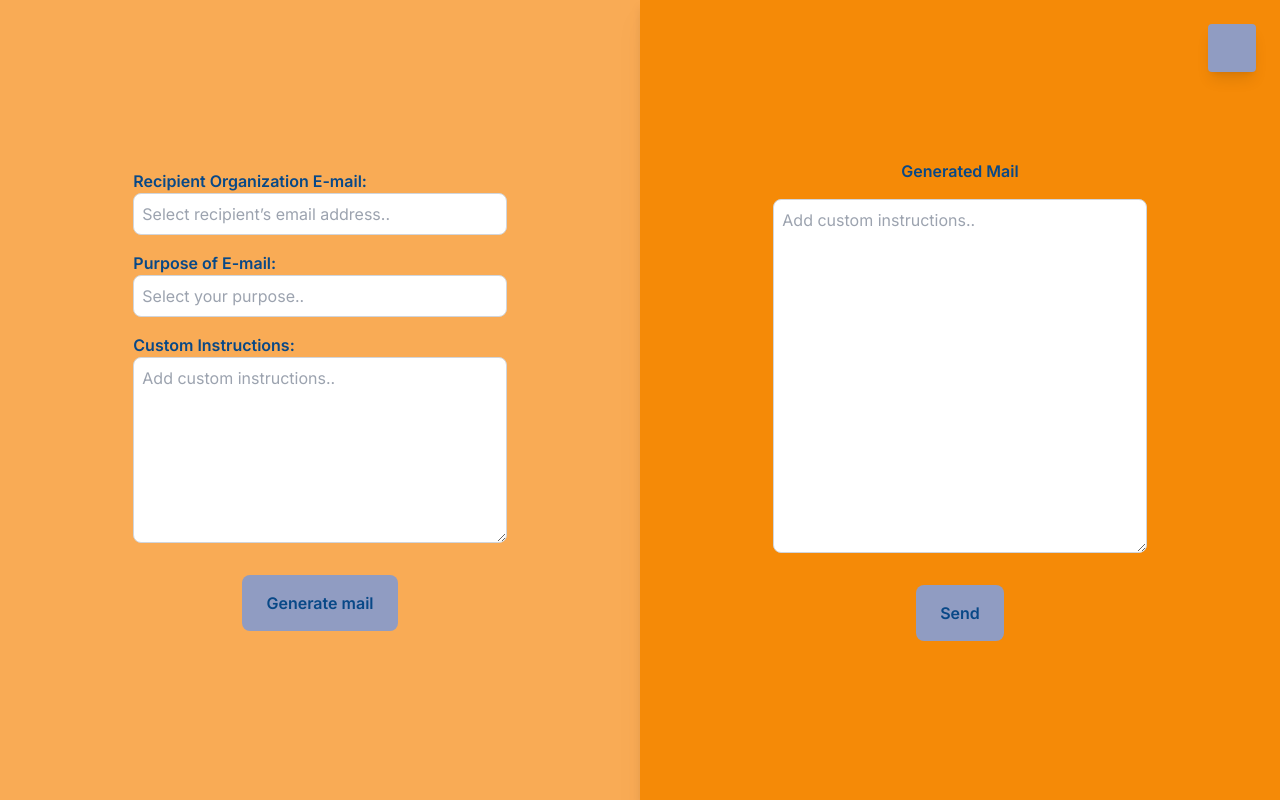
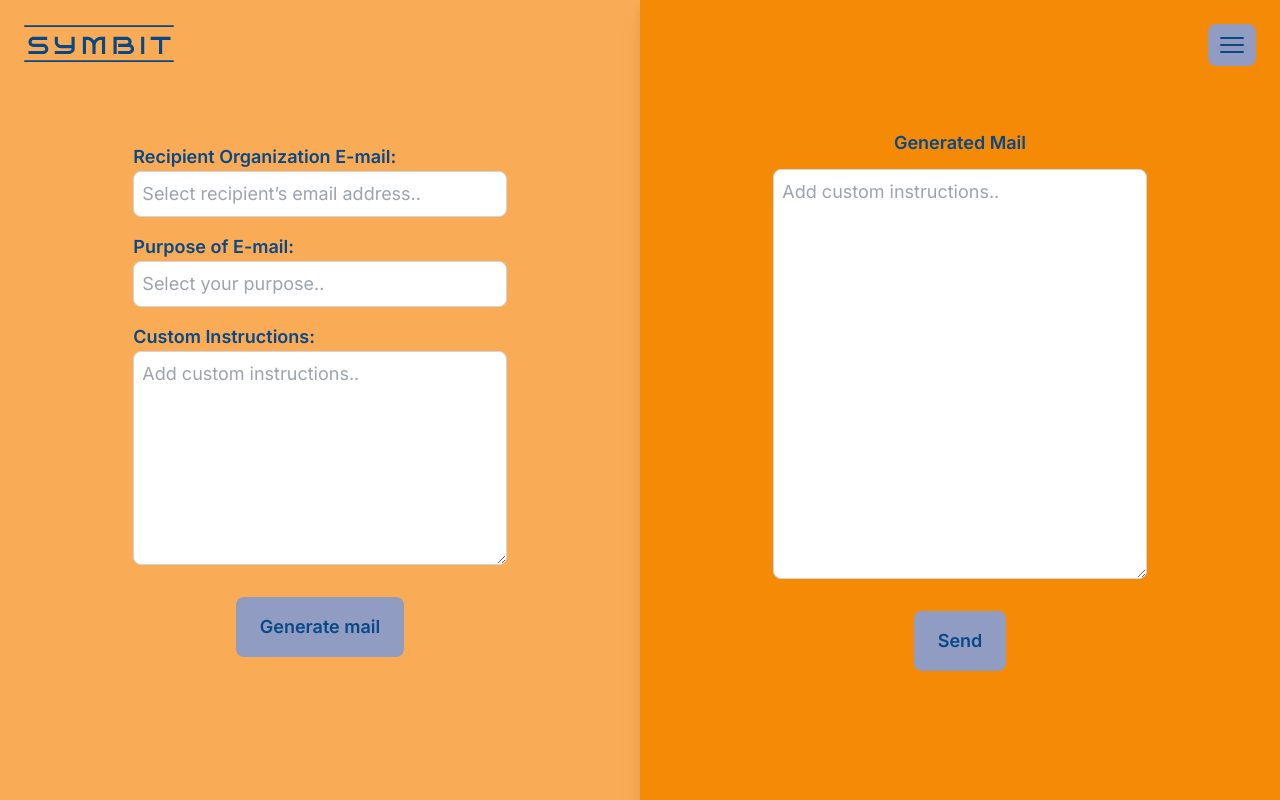
Before and after one commit to vedantkingh/symbit, a Next.js app: page /profile in a window 1280 px wide. Built offline with nearby package versions, Linux system fonts and the light colour scheme.

Commit message:
Update: UI Feat: Logout

```diff
--- a/src/app/components/HeroComponent.tsx
+++ b/src/app/components/HeroComponent.tsx
@@ -4,8 +4,8 @@ import React from 'react';
 const HeroComponent = () => {
     return (
         <div className="flex flex-col items-left justify-center w-1/2 h-screen bg-white p-8">
-            <div>
-                <Image src="/symbit_logo.svg" alt="Symbit logo" width={150} height={37} />
+            <div className="absolute top-0 left-0 mt-6 ml-6">
+                <Image src="/symbit_logo_orange.svg" alt="Symbit logo" width={150} height={37} />
             </div>
             <div className="flex flex-col items-center justify-center p-16">
                 <div className="text-5xl font-bold my-12 text-lightBlack">
--- /dev/null
+++ b/src/app/profile/DropDownMenu.tsx
@@ -0,0 +1,30 @@
+import React from 'react';
+import '@/app/profile/style.css'
+import axios from "axios";
+import { toast } from "react-hot-toast";
+import { useRouter } from "next/navigation";
+
+const DropDownMenu = () => {
+    const router = useRouter()
+    const logout = async () => {
+        try {
+            await axios.get('/api/users/logout')
+            toast.success('Logout successful')
+            router.push('/login')
+        } catch (error: any) {
+            console.log(error.message);
+            toast.error(error.message)
+        }
+    }
+
+    return (
+        <div className="flex flex-col top-0 right-0 mt-20 mr-6 z-10 text-darkBlue bg-lightBlue font-semibold text-sm rounded-lg dropDown before:bg-lightBlue">
+            <ul className="flex flex-col gap-4 p-4">
+                <li className="cursor-pointer">Settings</li>
+                <li className="cursor-pointer" onClick={logout}>Logout</li>
+            </ul>
+        </div>
+    );
+};
+
+export default DropDownMenu;
--- a/src/app/profile/page.tsx
+++ b/src/app/profile/page.tsx
@@ -4,11 +4,15 @@ import Link from "next/link";
 import React, { useState } from "react";
 import { toast } from "react-hot-toast";
 import { useRouter } from "next/navigation";
+import Image from "next/image";
+import DropDownMenu from "./DropDownMenu";
+import '@/app/profile/style.css'
 
 
 export default function ProfilePage() {
     const router = useRouter()
     const [data, setData] = useState("nothing")
+    const [openDropdown, setOpenDropdown] = useState(false)
     const logout = async () => {
         try {
             await axios.get('/api/users/logout')
@@ -27,14 +31,16 @@ export default function ProfilePage() {
     }
 
     return (
-        <div className="flex relative">
-            <div className="absolute top-0 right-0 mt-6 mr-6 bg-lightBlue p-6 shadow-lg rounded z-10">
-                {/* <ul>
-                    <li><a href="#">Menu Item 1</a></li>
-                    <li><a href="#">Menu Item 2</a></li>
-                    <li><a href="#">Menu Item 3</a></li>
-                </ul> */}
+        <div className="flex relative text-lg">
+            <div className="absolute top-0 left-0 mt-6 ml-6">
+                <Image src="/symbit_logo_blue.svg" alt="Symbit logo" width={150} height={37} />
             </div>
+            <div className="absolute top-0 right-0 mt-6 mr-6 bg-lightBlue px-3 py-5 rounded-lg z-10" onClick={() => setOpenDropdown(!openDropdown)}>
+                <div className={ openDropdown ? "activeHamburger bg-darkBlue after:bg-darkBlue before:bg-darkBlue" : "hamburger bg-darkBlue after:bg-darkBlue before:bg-darkBlue" }/>
+            </div>
+            {
+                openDropdown && <DropDownMenu/>
+            }
             <div className="w-1/2 h-screen bg-lightOrange">
                 <div className="flex flex-col items-center justify-center h-screen p-10">
                     <label className="font-semibold text-darkBlue w-2/3">Recipient Organization E-mail:</label>
@@ -60,7 +66,7 @@ export default function ProfilePage() {
             </div>
             <div className="w-1/2 h-screen bg-darkOrange drop-shadow-xl">
                 <div className="flex flex-col items-center justify-center h-screen p-10">
-                    <label className="font-semibold text-darkBlue mb-4">Generated Mail</label>
+                    <label className="font-semibold text-darkBlue mb-3">Generated Mail</label>
                     <textarea
                         className="p-2 border border-gray-300 rounded-lg mb-8 focus:outline-none focus:border-gray-600 text-black w-2/3 text-wrap"
                         id="purpose_of_email"
--- /dev/null
+++ b/src/app/profile/style.css
@@ -0,0 +1,70 @@
+.dropDown {
+    position: absolute;
+}
+
+.dropDown::before {
+    content: '';
+    position: absolute;
+    top: -0.2rem;
+    right: 1rem;
+    width: 1rem;
+    height: 1rem;
+    transform: rotate(45deg);
+}
+
+.hamburger {
+    width: 1.5rem;
+    height: .15rem;
+    border-radius: 5px;
+    box-shadow: 0 2px 5px rgba(255, 101, 47, 0.2);
+    transition: all 0.5s ease-in-out;
+}
+
+.hamburger::before {
+    content: '';
+    position: absolute;
+    width: 1.5rem;
+    height: .15rem;
+    border-radius: 5px;
+    transition: all 0.5s ease-in-out;
+    transform: translateY(-7px);
+}
+
+.hamburger::after {
+    content: '';
+    position: absolute;
+    width: 1.5rem;
+    height: .15rem;
+    border-radius: 5px;
+    transition: all 0.5s ease-in-out;
+    transform: translateY(7px);
+}
+
+.activeHamburger {
+    width: 1.5rem;
+    height: .15rem;
+    border-radius: 5px;
+    transform: translateX(-50px);
+    background: transparent;
+    transition: all 0.5s ease-in-out;
+}
+
+.activeHamburger::before {
+    content: '';
+    position: fixed;
+    width: 1.5rem;
+    height: .15rem;
+    border-radius: 5px;
+    transition: all 0.5s ease-in-out;
+    transform: rotate(45deg) translate(35px, -35px);
+}
+
+.activeHamburger::after {
+    content: '';
+    position: fixed;
+    width: 1.5rem;
+    height: .15rem;
+    border-radius: 5px;
+    transition: all 0.5s ease-in-out;
+    transform: rotate(-45deg) translate(35px, 35px);
+}
--- a/src/middleware.ts
+++ b/src/middleware.ts
@@ -5,12 +5,12 @@ import type { NextRequest } from 'next/server'
 export function middleware(request: NextRequest) {
   const path = request.nextUrl.pathname
 
-  const isPublicPath = path === '/login' || path === '/signup' || path === '/verifyemail'
+  const isPublicPath = path === '/login' || path === '/signup' || path === '/verifyemail' || path === '/'
 
   const token = request.cookies.get('token')?.value || ''
 
   if(isPublicPath && token) {
-    return NextResponse.redirect(new URL('/', request.nextUrl))
+    return NextResponse.redirect(new URL('/profile', request.nextUrl))
   }
 
   if (!isPublicPath && !token) {
```
Also changed, not shown: public/symbit_logo_blue.svg (added), public/symbit_logo_orange.svg (renamed from public/symbit_logo.svg).
